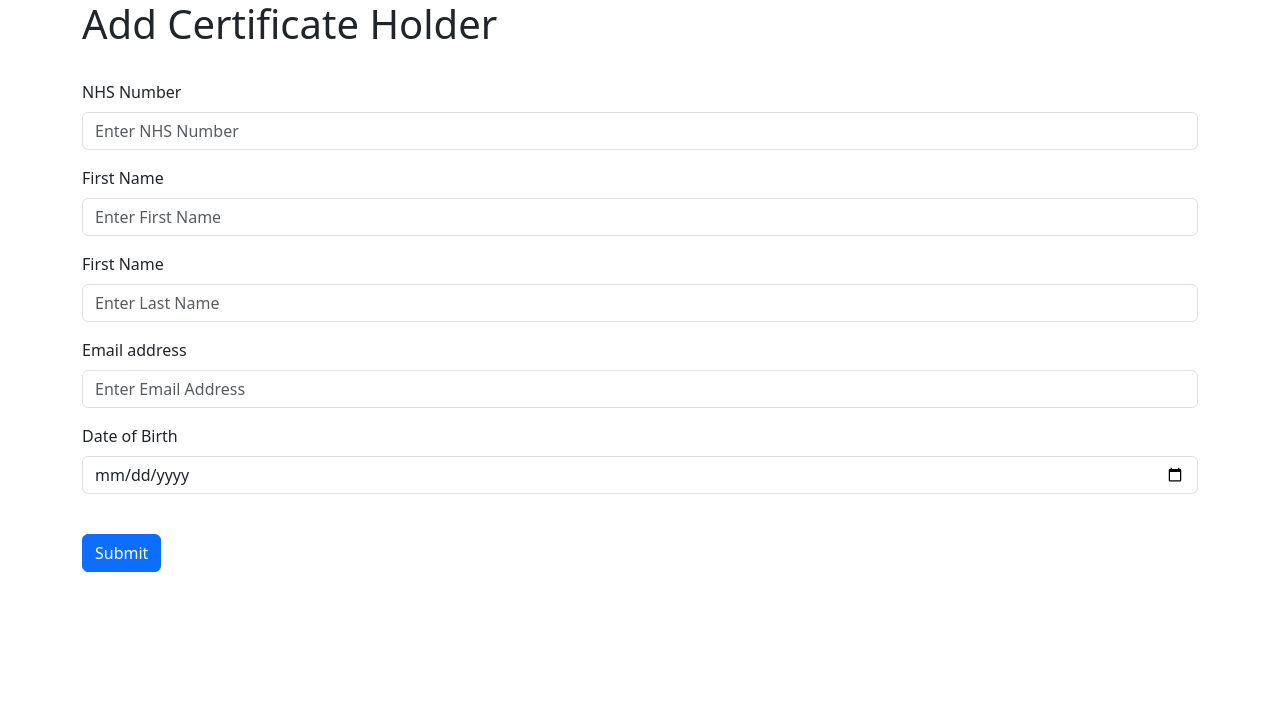
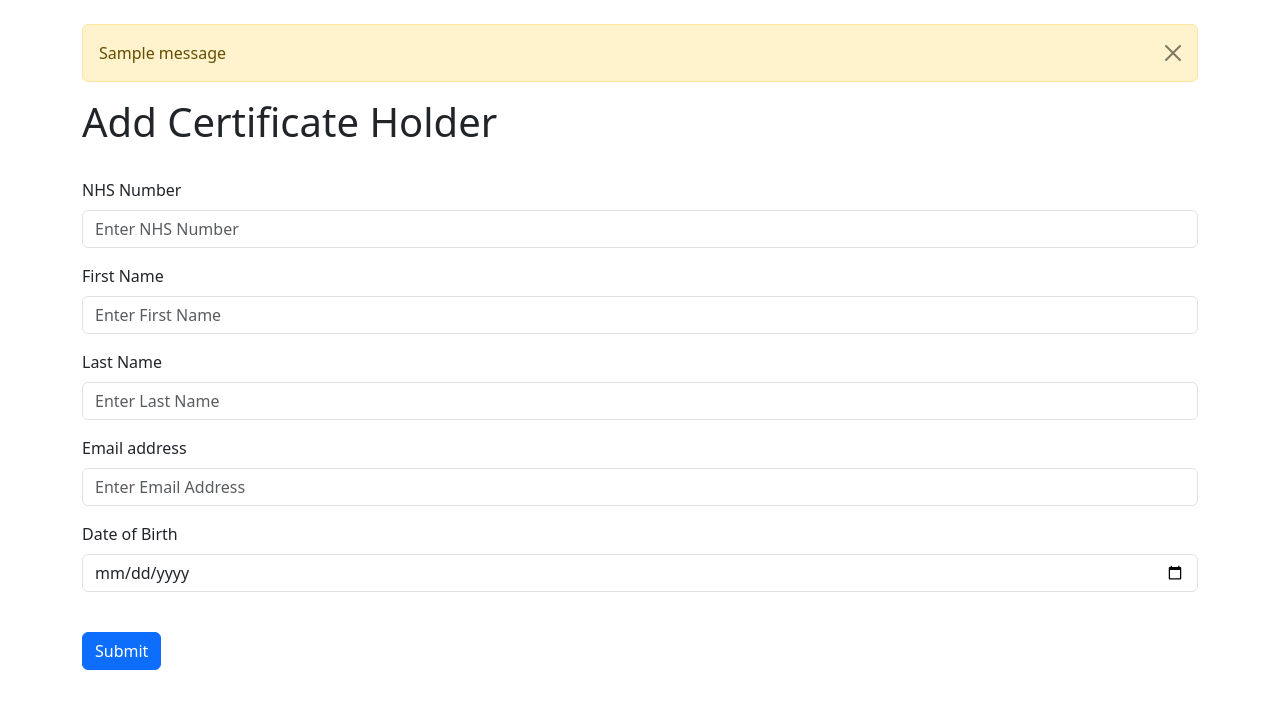
Before and after one commit to ajeglon/MATEX_CERTIFICATE_APPLICATION, a Django app: page /add-holder in a window 1280 px wide. Shown: the top 709 px of the page. Run offline with Django 4.2, Linux system fonts and the light colour scheme; one stand-in notice (Sample message) is shown.

Commit message:
created form to add new certificate holders

```diff
--- a/matex_app/templates/add-holder.html
+++ b/matex_app/templates/add-holder.html
@@ -3,27 +3,27 @@
 {% block content %}
   <h1>Add Certificate Holder</h1>
   <br/>
-  <form method="POST" action="{% url 'addholder' %">
+  <form method="POST" action="{% url 'add-holder' %}">
     {% csrf_token %}
     <div class="mb-3">
       <label for="NHSNumber" class="form-label">NHS Number</label>
-      <input type="number" class="form-control" id="NHSNumber" placeholder="Enter NHS Number" name="nhs_number">
+      <input type="number" class="form-control" id="NHSNumber" placeholder="Enter NHS Number" name="nhs_number" value="{{ nhs_number }}">
     </div>
     <div class="mb-3">
       <label for="FirstName" class="form-label">First Name</label>
-      <input type="text" class="form-control" id="FirstName" placeholder="Enter First Name" name="first_name">
+      <input type="text" class="form-control" id="FirstName" placeholder="Enter First Name" name="first_name" value="{{ first_name }}">
     </div>
     <div class="mb-3">
-      <label for="LastName" class="form-label">First Name</label>
-      <input type="text" class="form-control" id="LastName" placeholder="Enter Last Name" name="last_name">
+      <label for="LastName" class="form-label">Last Name</label>
+      <input type="text" class="form-control" id="LastName" placeholder="Enter Last Name" name="last_name" value="{{ last_name }}">
     </div>
     <div class="mb-3">
       <label for="Email" class="form-label">Email address</label>
-      <input type="email" class="form-control" id="Email" aria-describedby="emailHelp" placeholder="Enter Email Address" name="email">
+      <input type="email" class="form-control" id="Email" aria-describedby="emailHelp" placeholder="Enter Email Address" name="email" value="{{ email }}">
     </div>
     <div class="mb-3">
       <label for="DoB" class="form-label">Date of Birth</label>
-      <input type="date" class="form-control" id="Dob" aria-describedby="Date of Birth" placeholder="Enter Date of Birth" name="date_of_birth">
+      <input type="date" class="form-control" id="Dob" aria-describedby="Date of Birth" placeholder="Enter Date of Birth" name="date_of_birth" value="{{ date_of_birth }}">
     </div>
     <br/>
     <button type="submit" class="btn btn-primary">Submit</button>
--- a/matex_app/templates/base.html
+++ b/matex_app/templates/base.html
@@ -7,9 +7,19 @@
     <link href="https://cdn.jsdelivr.net/npm/bootstrap@5.3.3/dist/css/bootstrap.min.css" rel="stylesheet" integrity="sha384-QWTKZyjpPEjISv5WaRU9OFeRpok6YctnYmDr5pNlyT2bRjXh0JMhjY6hW+ALEwIH" crossorigin="anonymous">
   </head>
   <body>
+    <br/>
     <div class="container">
-        {% block content %}
-        {% endblock content %}
+      {% if messages %}
+        {% for message in messages %}
+          <div class="alert alert-warning alert-dismissible fade show" role="alert">
+            {{ message }}
+            <button type="button" class="btn-close" data-bs-dismiss="alert" aria-label="Close"></button>
+          </div>
+        {% endfor %}
+      {% endif %}
+
+      {% block content %}
+      {% endblock content %}
     </div>
   <script src="https://cdn.jsdelivr.net/npm/bootstrap@5.3.3/dist/js/bootstrap.bundle.min.js" integrity="sha384-YvpcrYf0tY3lHB60NNkmXc5s9fDVZLESaAA55NDzOxhy9GkcIdslK1eN7N6jIeHz" crossorigin="anonymous"></script>
   </body>
--- a/matex_app/views.py
+++ b/matex_app/views.py
@@ -1,7 +1,8 @@
-from django.shortcuts import render
+from django.shortcuts import render, redirect
 from .models import CertificateHolder
 from .models import CertificateInfo
-
+from . forms import CertificateHolderForm
+from django.contrib import messages
 
 # Create your views here.
 def index(request):
@@ -19,4 +20,23 @@ def certificates(request):
 
 
 def addholder(request):
-    return render(request, 'add-holder.html', {})
+    if request.method == 'POST':
+        form = CertificateHolderForm(request.POST or None)
+        if form.is_valid():
+            form.save()
+        else:
+            nhs_number = request.POST['nhs_number']
+            first_name = request.POST['first_name']
+            last_name = request.POST['last_name']
+            email = request.POST['email']
+            date_of_birth = request.POST['date_of_birth']
+            messages.success(request, 'Error, please check all the fields have been correctly submitted')
+            return render(request, 'add-holder.html', {'nhs_number': nhs_number,
+                                                       'first_name': first_name,
+                                                       'last_name': last_name,
+                                                       'email': email,
+                                                       'date_of_birth': date_of_birth})
+        messages.success(request, 'Certificate Holder Details Successfully Added')
+        return redirect('certificate-holders')
+    else:
+        return render(request, 'add-holder.html', {})
```
Also changed, not shown: matex_app/forms.py (+8 -2 lines), db.sqlite3.
